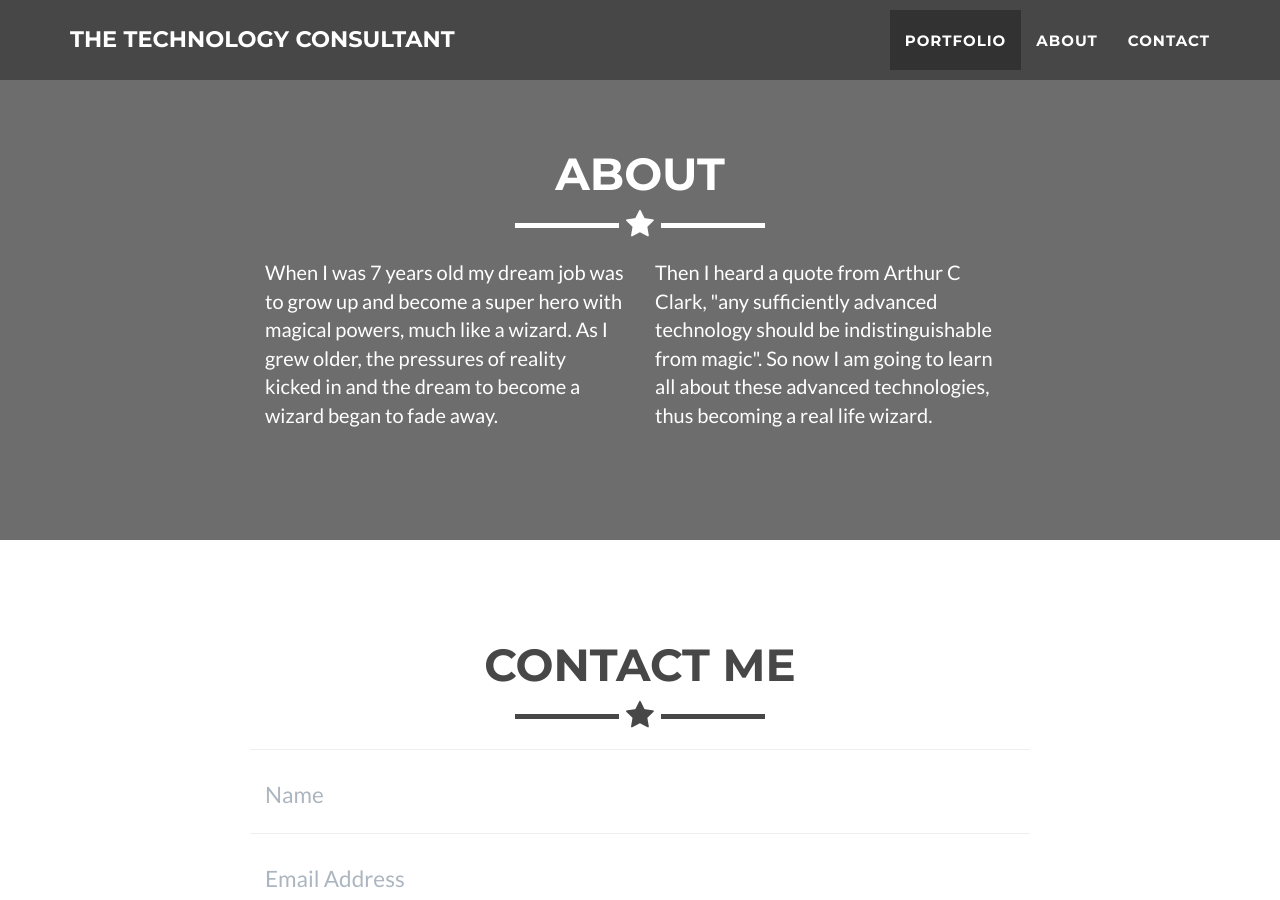
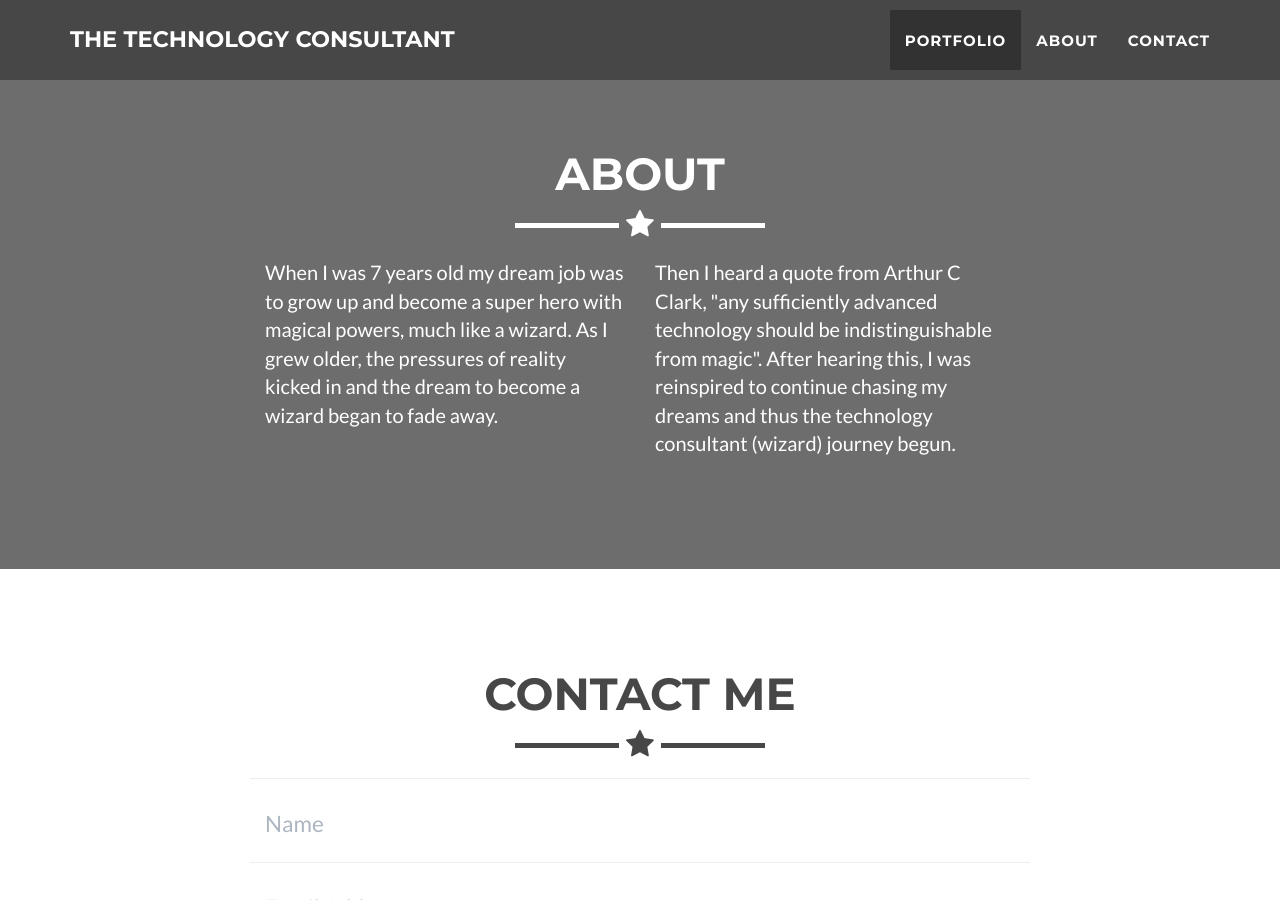
Before and after one commit to tylorbunting/buntoss.github.io, a Jekyll site: the page built from index.html, in a window 1280 px wide and 900 px high, scrolled down 2375 px. Built offline with Jekyll 4.4.1, drawn with Linux system fonts in a browser that asks for light colours.

Commit message:
updated about me section

```diff
--- a/_includes/about.html
+++ b/_includes/about.html
@@ -12,7 +12,7 @@
                     <p>When I was 7 years old my dream job was to grow up and become a super hero with magical powers, much like a wizard. As I grew older, the pressures of reality kicked in and the dream to become a wizard began to fade away.</p>
                 </div>
                 <div class="col-lg-4">
-                    <p>Then I heard a quote from Arthur C Clark, "any sufficiently advanced technology should be indistinguishable from magic". So now I am going to learn all about these advanced technologies, thus becoming a real life wizard.</p>
+                    <p>Then I heard a quote from Arthur C Clark, "any sufficiently advanced technology should be indistinguishable from magic". After hearing this, I was reinspired to continue chasing my dreams and thus the technology consultant (wizard) journey begun.</p>
                 </div>
             </div>
         </div>
```
